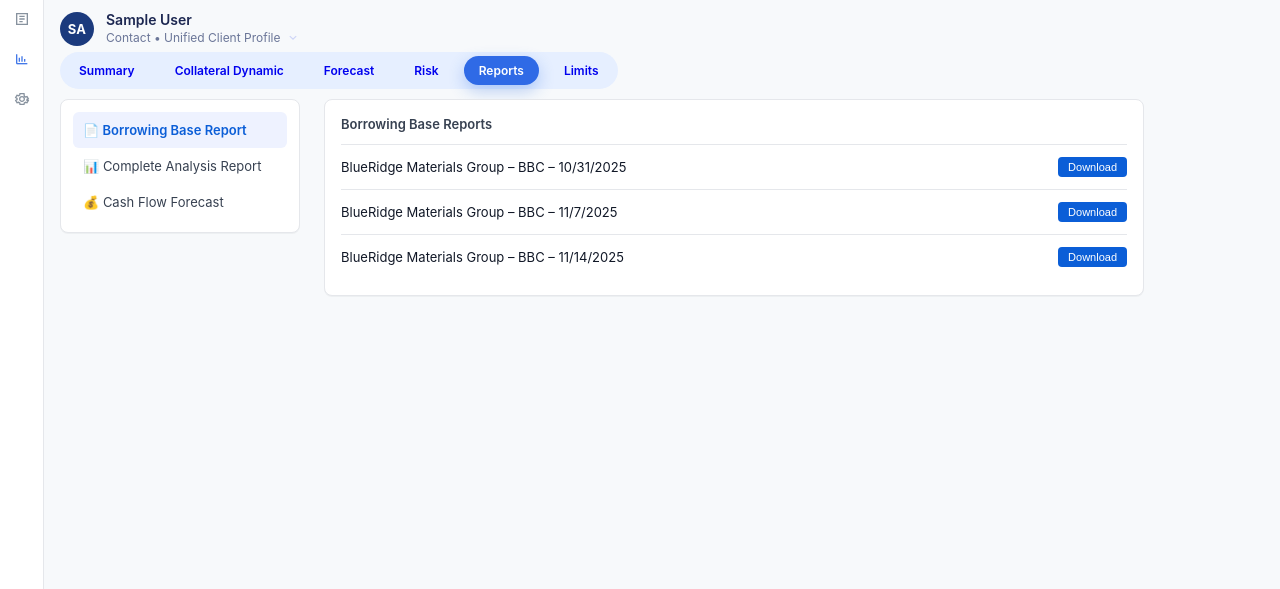
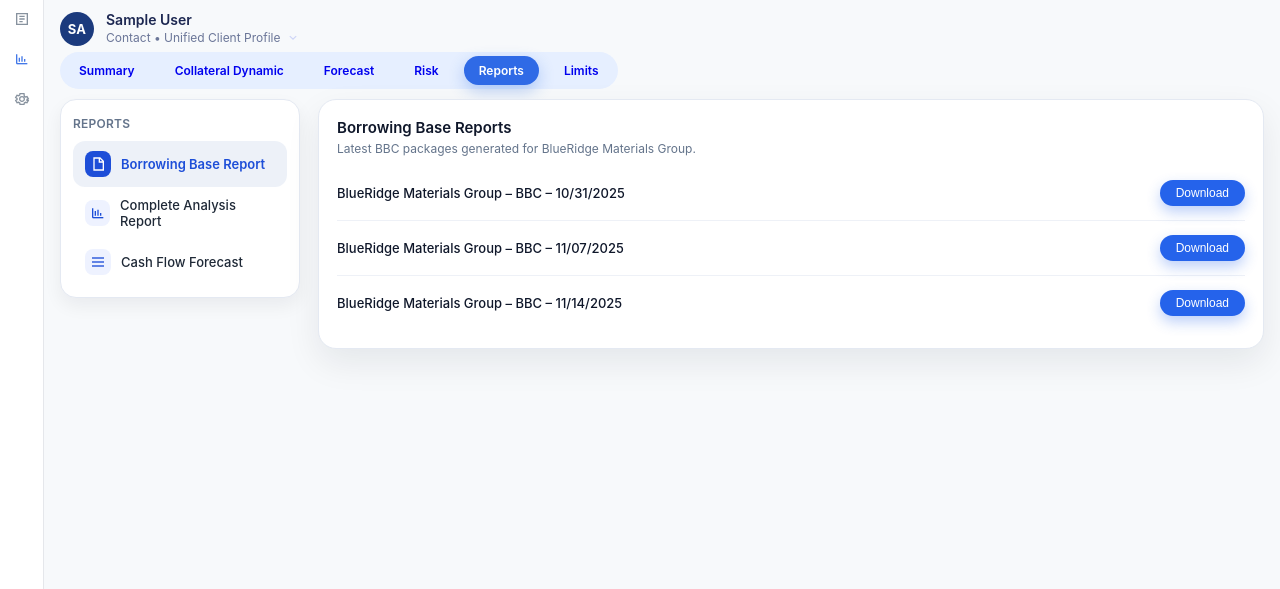
Before and after one commit to narinderdev/Wealth-Management, a Django app: page /reports/ in a window 1280 px wide. Shown: the part 44-633 px from the top of the page. Run offline with Django 3.2, Linux system fonts and the light colour scheme; the visitor is signed in with stand-in values (Sample User, id 1).

Commit message:
Updated Reports

```diff
--- a/management/templates/reports/borrowing_base.html
+++ b/management/templates/reports/borrowing_base.html
@@ -5,97 +5,225 @@
 {% block extra_head %}
   {{ block.super }}
   <style>
-    .reports-page{
+    .reports-shell{
       display:flex;
-      gap:24px;
+      gap:18px;
     }
-    .reports-page .menu-card{
+    .reports-menu{
       width:240px;
       background:#fff;
-      border:1px solid #e5e7eb;
+      border:1px solid #e4e9f2;
+      border-radius:16px;
+      padding:12px;
+      box-shadow:0 8px 18px rgba(15,23,42,.06);
+      height:max-content;
+    }
+    .reports-menu__title{
+      font-size:12px;
+      font-weight:600;
+      letter-spacing:.02em;
+      color:#64748b;
+      margin:4px 0 10px;
+      text-transform:uppercase;
+    }
+    .reports-menu__item{
+      display:flex;
+      align-items:center;
+      gap:10px;
+      padding:10px 12px;
+      border-radius:12px;
+      color:#1f2937;
+      text-decoration:none;
+      font-size:13px;
+      font-weight:500;
+    }
+    .reports-menu__item:not(.active):hover{background:#f4f7ff}
+    .reports-menu__item.active{
+      background:#1f4ba914;
+      color:#1d4ed8;
+      font-weight:600;
+    }
+    .reports-menu__icon{
+      width:26px;
+      height:26px;
       border-radius:8px;
-      padding:12px;
-      box-shadow:0 1px 0 rgba(16,24,40,.04);
-      height:fit-content;
+      background:#eef2ff;
+      color:#1d4ed8;
+      display:grid;
+      place-items:center;
     }
-    .reports-page .menu-item{
+    .reports-menu__item.active .reports-menu__icon{
+      background:#1d4ed8;
+      color:#fff;
+    }
+    .reports-card{
+      flex:1;
+      background:#fff;
+      border:1px solid #e4e9f2;
+      border-radius:18px;
+      padding:18px;
+      box-shadow:0 14px 34px rgba(15,23,42,.08);
+    }
+    .reports-card__header{
+      display:flex;
+      align-items:flex-start;
+      justify-content:space-between;
+      gap:12px;
+      margin-bottom:10px;
+    }
+    .reports-card__title{
+      font-size:15px;
+      font-weight:600;
+      color:#0f172a;
+      margin:0 0 4px;
+    }
+    .reports-card__description{
+      margin:0;
+      color:#64748b;
+      font-size:12px;
+    }
+    .reports-list .report-row{
+      display:flex;
+      align-items:center;
+      justify-content:space-between;
+      padding:14px 0;
+      border-top:1px solid #eef1f7;
+      font-size:13px;
+    }
+    .reports-list .report-row:first-of-type{border-top:none}
+    .report-name{
       display:flex;
       align-items:center;
       gap:8px;
-      padding:10px;
+      color:#0f172a;
+      font-weight:500;
+    }
+    .report-name .dot{
+      width:8px;height:8px;
+      border-radius:50%;
+      background:#2563eb;
+    }
+    .download-btn{
+      border:none;
+      border-radius:999px;
+      background:#2563eb;
+      color:#fff;
+      font-size:12px;
+      padding:6px 16px;
+      cursor:pointer;
+      box-shadow:0 6px 14px rgba(37,99,235,.3);
+    }
+    .download-btn:hover{background:#1d4ed8}
+    .forecast-table{
+      width:100%;
+      border-collapse:separate;
+      border-spacing:0;
+      margin-top:6px;
       font-size:13px;
-      border-radius:6px;
-      color:#374151;
-      text-decoration:none;
+      color:#0f172a;
+      overflow:hidden;
+      border-radius:12px;
+      border:1px solid #e5e7eb;
     }
-    .reports-page .menu-item.active{
-      background:#eef2ff;
-      color:#0b5ed7;
+    .forecast-table th,
+    .forecast-table td{
+      padding:12px;
+      text-align:left;
+      border-bottom:1px solid #eef1f7;
+    }
+    .forecast-table th{
+      background:#f7f9ff;
       font-weight:600;
+      font-size:12px;
+      color:#475569;
     }
-    .reports-page .report-card{
-      flex:1;
-      background:#ffffff;
-      border:1px solid #e5e7eb;
-      border-radius:8px;
-      padding:16px;
-      max-width:820px;
-      box-shadow:0 1px 0 rgba(16,24,40,.04);
-    }
-    .reports-page .card-title{
-      font-size:13px;
-      font-weight:600;
-      color:#374151;
-      margin-bottom:12px;
-    }
-    .reports-page .report-row{
-      display:flex;
-      align-items:center;
-      justify-content:space-between;
-      padding:12px 0;
-      border-top:1px solid #e5e7eb;
-    }
-    .reports-page .report-row:first-of-type{border-top:none;}
-    .reports-page .report-name{font-size:13px;color:#111827;}
-    .reports-page .download-btn{
-      background:#0b5ed7;
-      color:#fff;
-      border:none;
-      border-radius:4px;
-      padding:4px 10px;
-      font-size:11px;
-      cursor:pointer;
-    }
-    .reports-page .download-btn:hover{background:#094bb4;}
+    .forecast-table tr:last-child td{border-bottom:none}
     @media (max-width:900px){
-      .reports-page{flex-direction:column;}
-      .reports-page .menu-card{width:100%;}
+      .reports-shell{flex-direction:column;}
+      .reports-menu{width:100%;}
     }
   </style>
 {% endblock %}
 
 {% block page_content %}
-  <div class="reports-page">
-    <div class="menu-card">
-      <a class="menu-item active" href="#">📄 Borrowing Base Report</a>
-      <a class="menu-item" href="#">📊 Complete Analysis Report</a>
-      <a class="menu-item" href="#">💰 Cash Flow Forecast</a>
-    </div>
+  <div class="reports-shell">
+    <aside class="reports-menu" aria-label="Reports">
+      <div class="reports-menu__title">Reports</div>
+      {% for item in report_menu %}
+        <a class="reports-menu__item {% if item.key == active_report %}active{% endif %}" href="{% url 'reports' %}?report={{ item.key }}">
+          <span class="reports-menu__icon" aria-hidden="true">
+            {% if item.icon == "document" %}
+              <svg viewBox="0 0 24 24" width="16" height="16" fill="none" stroke="currentColor" stroke-width="2">
+                <path d="M6 3h9l5 5v13H6z"></path>
+                <path d="M14 3v6h6"></path>
+              </svg>
+            {% elif item.icon == "chart" %}
+              <svg viewBox="0 0 24 24" width="16" height="16" fill="none" stroke="currentColor" stroke-width="2">
+                <path d="M4 19V5"></path>
+                <path d="M4 19h16"></path>
+                <path d="M8 16V9"></path>
+                <path d="M12 16V7"></path>
+                <path d="M16 16v-4"></path>
+              </svg>
+            {% else %}
+              <svg viewBox="0 0 24 24" width="16" height="16" fill="none" stroke="currentColor" stroke-width="2">
+                <path d="M3 6h18"></path>
+                <path d="M3 12h18"></path>
+                <path d="M3 18h18"></path>
+              </svg>
+            {% endif %}
+          </span>
+          {{ item.label }}
+        </a>
+      {% endfor %}
+    </aside>
 
-    <div class="report-card">
-      <div class="card-title">Borrowing Base Reports</div>
-      <div class="report-row">
-        <div class="report-name">BlueRidge Materials Group – BBC – 10/31/2025</div>
-        <button class="download-btn">Download</button>
-      </div>
-      <div class="report-row">
-        <div class="report-name">BlueRidge Materials Group – BBC – 11/7/2025</div>
-        <button class="download-btn">Download</button>
-      </div>
-      <div class="report-row">
-        <div class="report-name">BlueRidge Materials Group – BBC – 11/14/2025</div>
-        <button class="download-btn">Download</button>
-      </div>
-    </div>
+    <section class="reports-card">
+      <header class="reports-card__header">
+        <div>
+          <p class="reports-card__title">{{ report_section.title }}</p>
+          <p class="reports-card__description">{{ report_section.description }}</p>
+        </div>
+      </header>
+
+      {% if report_section.rows %}
+        <div class="reports-list" role="list">
+          {% for row in report_section.rows %}
+            <div class="report-row" role="listitem">
+              <div class="report-name">
+                {% if row.highlight %}
+                  <span class="dot" aria-hidden="true"></span>
+                {% endif %}
+                {{ row.name }}
+              </div>
+              <button class="download-btn" type="button">Download</button>
+            </div>
+          {% endfor %}
+        </div>
+      {% elif report_section.forecast %}
+        <table class="forecast-table">
+          <thead>
+            <tr>
+              <th>Period</th>
+              <th>Projected Inflow</th>
+              <th>Projected Outflow</th>
+              <th>Net Change</th>
+            </tr>
+          </thead>
+          <tbody>
+            {% for row in report_section.forecast %}
+              <tr>
+                <td>{{ row.period }}</td>
+                <td>{{ row.inflow }}</td>
+                <td>{{ row.outflow }}</td>
+                <td>{{ row.net }}</td>
+              </tr>
+            {% endfor %}
+          </tbody>
+        </table>
+      {% else %}
+        <p>No data available for this report.</p>
+      {% endif %}
+    </section>
   </div>
 {% endblock %}
--- a/management/views/reports.py
+++ b/management/views/reports.py
@@ -2,6 +2,45 @@ from django.contrib.auth.decorators import login_required
 from django.shortcuts import render
 
 from management.views.summary import _build_borrower_summary
+
+REPORT_MENU = [
+    {"key": "borrowing_base", "label": "Borrowing Base Report", "icon": "document"},
+    {"key": "complete_analysis", "label": "Complete Analysis Report", "icon": "chart"},
+    {"key": "cashflow", "label": "Cash Flow Forecast", "icon": "cash"},
+]
+
+REPORT_SECTIONS = {
+    "borrowing_base": {
+        "title": "Borrowing Base Reports",
+        "description": "Latest BBC packages generated for BlueRidge Materials Group.",
+        "rows": [
+            {"name": "BlueRidge Materials Group – BBC – 10/31/2025"},
+            {"name": "BlueRidge Materials Group – BBC – 11/07/2025"},
+            {"name": "BlueRidge Materials Group – BBC – 11/14/2025"},
+        ],
+    },
+    "complete_analysis": {
+        "title": "Report Title",
+        "description": "Comprehensive collateral analytics for credit committee review.",
+        "rows": [
+            {
+                "name": "BlueRidge Materials Group – CORA Analysis – 10/31/2025",
+                "highlight": True,
+            },
+            {"name": "BlueRidge Materials Group – CORA Analysis – 11/7/2025"},
+            {"name": "BlueRidge Materials Group – CORA Analysis – 11/14/2025"},
+        ],
+    },
+    "cashflow": {
+        "title": "Cash Flow Forecast",
+        "description": "Projected inflow/outflow summary for the upcoming quarter.",
+        "forecast": [
+            {"period": "Nov 2025", "inflow": "$4.8M", "outflow": "$3.7M", "net": "$1.1M"},
+            {"period": "Dec 2025", "inflow": "$4.4M", "outflow": "$3.5M", "net": "$0.9M"},
+            {"period": "Jan 2026", "inflow": "$4.2M", "outflow": "$3.8M", "net": "$0.4M"},
+        ],
+    },
+}
 
 
 def _borrower_context(request):
@@ -12,6 +51,15 @@ def _borrower_context(request):
 
 @login_required(login_url="login")
 def reports_view(request):
+    requested_report = request.GET.get("report", "borrowing_base")
+    if requested_report not in REPORT_SECTIONS:
+        requested_report = "borrowing_base"
+
     context = _borrower_context(request)
-    context["active_tab"] = "reports"
+    context.update({
+        "active_tab": "reports",
+        "report_menu": REPORT_MENU,
+        "active_report": requested_report,
+        "report_section": REPORT_SECTIONS[requested_report],
+    })
     return render(request, "reports/borrowing_base.html", context)
```
